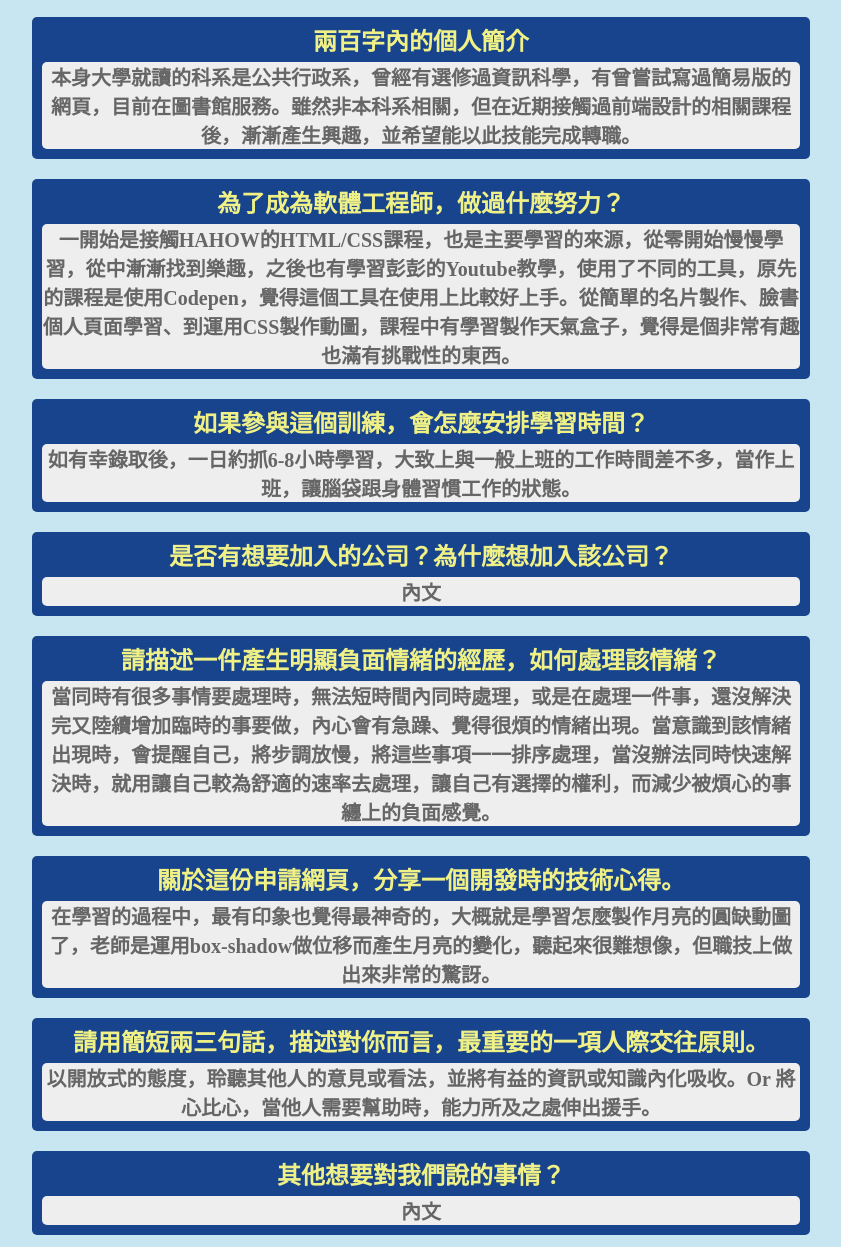
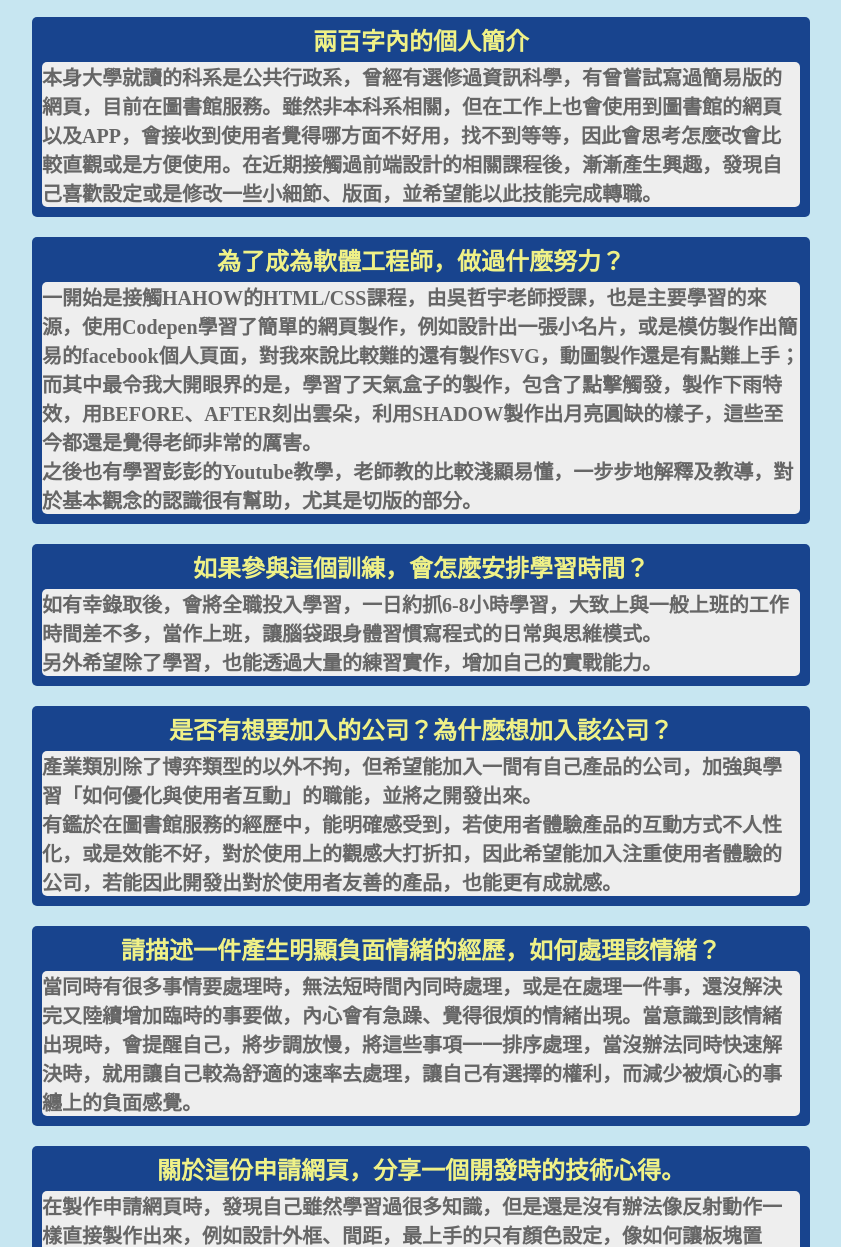
Before and after one commit to knight20229/GitHubPage_Tutorial, a plain HTML site: page index.html in a window 1280 px wide. Shown: the part 88-1335 px from the top of the page, without its empty margins (224-1065 px from the left). Drawn offline with Linux system fonts and the light colour scheme.

Commit message:
Add files via upload

```diff
--- a/index.html
+++ b/index.html
@@ -12,28 +12,28 @@
   <h1>WeHelp申請書</h1>
   <div class="block p">
     <h2>兩百字內的個人簡介
-      <p>本身大學就讀的科系是公共行政系，曾經有選修過資訊科學，有曾嘗試寫過簡易版的網頁，目前在圖書館服務。雖然非本科系相關，但在近期接觸過前端設計的相關課程後，漸漸產生興趣，並希望能以此技能完成轉職。</p>
+      <p>本身大學就讀的科系是公共行政系，曾經有選修過資訊科學，有曾嘗試寫過簡易版的網頁，目前在圖書館服務。雖然非本科系相關，但在工作上也會使用到圖書館的網頁以及APP，會接收到使用者覺得哪方面不好用，找不到等等，因此會思考怎麼改會比較直觀或是方便使用。在近期接觸過前端設計的相關課程後，漸漸產生興趣，發現自己喜歡設定或是修改一些小細節、版面，並希望能以此技能完成轉職。</p>
     </h2>
     <h2>為了成為軟體工程師，做過什麼努力？
-      <p>一開始是接觸HAHOW的HTML/CSS課程，也是主要學習的來源，從零開始慢慢學習，從中漸漸找到樂趣，之後也有學習彭彭的Youtube教學，使用了不同的工具，原先的課程是使用Codepen，覺得這個工具在使用上比較好上手。從簡單的名片製作、臉書個人頁面學習、到運用CSS製作動圖，課程中有學習製作天氣盒子，覺得是個非常有趣也滿有挑戰性的東西。</p>
+      <p>一開始是接觸HAHOW的HTML/CSS課程，由吳哲宇老師授課，也是主要學習的來源，使用Codepen學習了簡單的網頁製作，例如設計出一張小名片，或是模仿製作出簡易的facebook個人頁面，對我來說比較難的還有製作SVG，動圖製作還是有點難上手；而其中最令我大開眼界的是，學習了天氣盒子的製作，包含了點擊觸發，製作下雨特效，用BEFORE、AFTER刻出雲朵，利用SHADOW製作出月亮圓缺的樣子，這些至今都還是覺得老師非常的厲害。 <br/>之後也有學習彭彭的Youtube教學，老師教的比較淺顯易懂，一步步地解釋及教導，對於基本觀念的認識很有幫助，尤其是切版的部分。</p>
     </h2>
     <h2>如果參與這個訓練，會怎麼安排學習時間？
-      <p>如有幸錄取後，一日約抓6-8小時學習，大致上與一般上班的工作時間差不多，當作上班，讓腦袋跟身體習慣工作的狀態。</p>
+      <p>如有幸錄取後，會將全職投入學習，一日約抓6-8小時學習，大致上與一般上班的工作時間差不多，當作上班，讓腦袋跟身體習慣寫程式的日常與思維模式。 <br/>另外希望除了學習，也能透過大量的練習實作，增加自己的實戰能力。 </p>
     </h2>
     <h2>是否有想要加入的公司？為什麼想加入該公司？
-      <p>內文</p>
+      <p>產業類別除了博弈類型的以外不拘，但希望能加入一間有自己產品的公司，加強與學習「如何優化與使用者互動」的職能，並將之開發出來。<br/>有鑑於在圖書館服務的經歷中，能明確感受到，若使用者體驗產品的互動方式不人性化，或是效能不好，對於使用上的觀感大打折扣，因此希望能加入注重使用者體驗的公司，若能因此開發出對於使用者友善的產品，也能更有成就感。</p>
     </h2>
     <h2>請描述一件產生明顯負面情緒的經歷，如何處理該情緒？
       <p>當同時有很多事情要處理時，無法短時間內同時處理，或是在處理一件事，還沒解決完又陸續增加臨時的事要做，內心會有急躁、覺得很煩的情緒出現。當意識到該情緒出現時，會提醒自己，將步調放慢，將這些事項一一排序處理，當沒辦法同時快速解決時，就用讓自己較為舒適的速率去處理，讓自己有選擇的權利，而減少被煩心的事纏上的負面感覺。</p>
     </h2>
     <h2>關於這份申請網頁，分享一個開發時的技術心得。
-      <p>在學習的過程中，最有印象也覺得最神奇的，大概就是學習怎麼製作月亮的圓缺動圖了，老師是運用box-shadow做位移而產生月亮的變化，聽起來很難想像，但職技上做出來非常的驚訝。</p>
+      <p>在製作申請網頁時，發現自己雖然學習過很多知識，但是還是沒有辦法像反射動作一樣直接製作出來，例如設計外框、間距，最上手的只有顏色設定，像如何讓板塊置中，還是要再回頭看看彭彭老師的網頁切版教學，利用Display: flex，以及Justify-content: center，成功製作出理想中的版面。</p>
     </h2>
     <h2>請用簡短兩三句話，描述對你而言，最重要的一項人際交往原則。
-      <p>以開放式的態度，聆聽其他人的意見或看法，並將有益的資訊或知識內化吸收。Or 將心比心，當他人需要幫助時，能力所及之處伸出援手。</p>
+      <p>以開放式的態度，聆聽其他人的意見或看法，並將有益的資訊或知識內化吸收。並且將心比心，當他人需要幫助時，能力所及之處伸出援手。</p>
     </h2>
     <h2>其他想要對我們說的事情？
-      <p>內文</p>
+      <p>從去年年中決定轉職前端後，除了觀看課程先學習基本功外，認為還是需要有老師的提攜與指導，才能事半功倍，看了許多課程後，覺得彭彭老師開設的WeHelp滿符合需求，而且時間上也算是滿剛好的，雖然今年比去年早開始，比預期的提早不少，但對我而言仍是個不錯的選擇，學習彭彭的線上課程，也覺得老師的講解滿不錯的，因此希望能錄取(雖然主管希望我沒上繼續做)，跟著老師學習，增強自己的能力，以此完成轉職。</p>
     </h2>
   </div>
 </div>
--- a/style.css
+++ b/style.css
@@ -40,4 +40,5 @@ p {
   color: #666;
   border-radius: 5px;
   margin: 5px;
+  text-align: left;
 }
```
